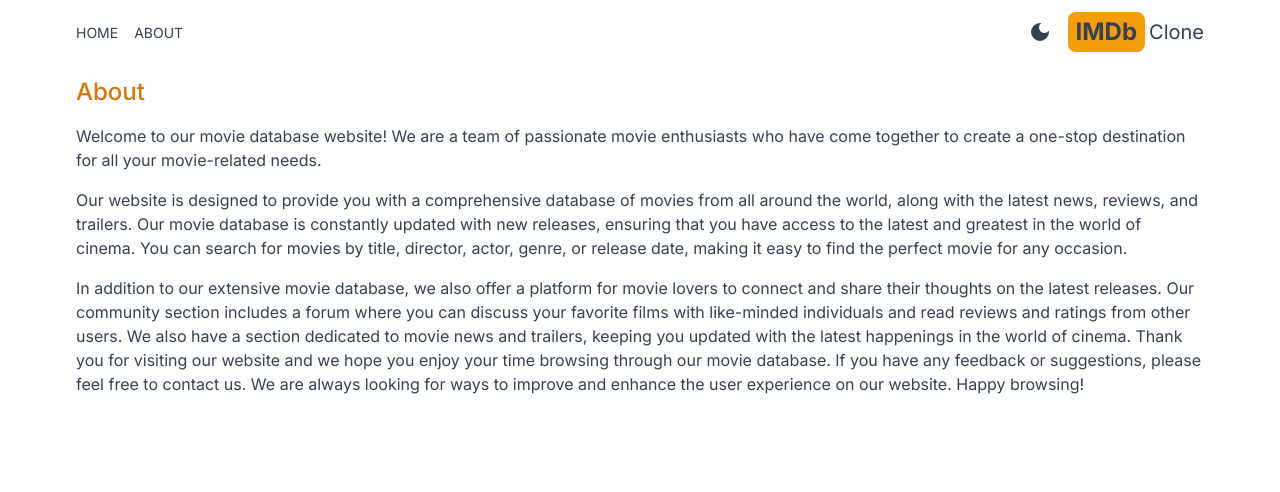
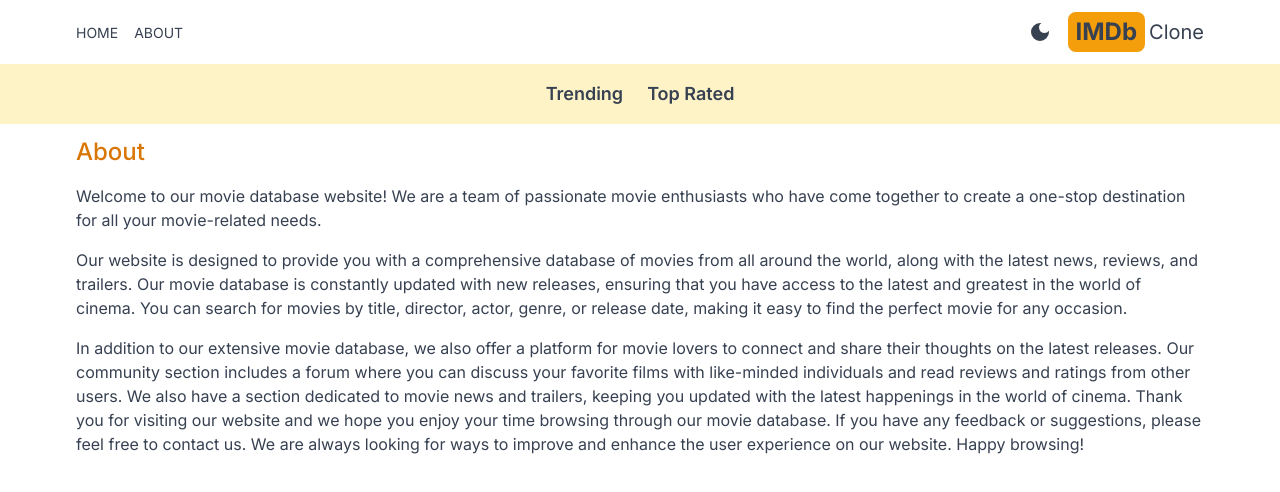
Before and after one commit to Yuriy-27/imdb-clone-next, a Next.js app: page /about in a window 1280 px wide. Shown: the top 492 px of the page. Built offline with nearby package versions, Linux system fonts and the light colour scheme.

Commit message:
feat: add navbar

```diff
--- a/src/app/about/page.jsx
+++ b/src/app/about/page.jsx
@@ -1,5 +1,3 @@
-import React from "react";
-
 export default function AboutPage() {
   return (
     <div className='max-w-6xl mx-auto p-3 space-y-4'>
--- a/src/app/layout.js
+++ b/src/app/layout.js
@@ -1,6 +1,7 @@
 import { Inter } from "next/font/google";
 import Header from "@/components/Header";
 import Providers from "./Providers";
+import Navbar from "@/components/Navbar";
 import "./globals.css";
 
 const inter = Inter({ subsets: ["latin"] });
@@ -16,6 +17,7 @@
       <body className={inter.className}>
         <Providers>
           <Header />
+          <Navbar />
           {children}
         </Providers>
       </body>
--- /dev/null
+++ b/src/components/Navbar.jsx
@@ -0,0 +1,10 @@
+import NavbarItem from "./NavbarItem";
+
+export default function Navbar() {
+  return (
+    <div className='flex dark:bg-gray-600 bg-amber-100 p-4 lg:text-lg justify-center gap-6'>
+      <NavbarItem title='Trending' param='fetchTrending' />
+      <NavbarItem title='Top Rated' param='fetchTopRated' />
+    </div>
+  );
+}
--- /dev/null
+++ b/src/components/NavbarItem.jsx
@@ -0,0 +1,23 @@
+"use client";
+
+import Link from "next/link";
+import { useSearchParams } from "next/navigation";
+
+export default function NavbarItem({ title, param }) {
+  const searchParams = useSearchParams();
+  const genre = searchParams.get("genre");
+  return (
+    <div>
+      <Link
+        className={`hover:text-amber-600 font-semibold ${
+          genre === param
+            ? "underline underline-offset-8 decoration-4 decoration-amber-500 rounded-lg"
+            : ""
+        }`}
+        href={`/?genre=${param}`}
+      >
+        {title}
+      </Link>
+    </div>
+  );
+}
```
